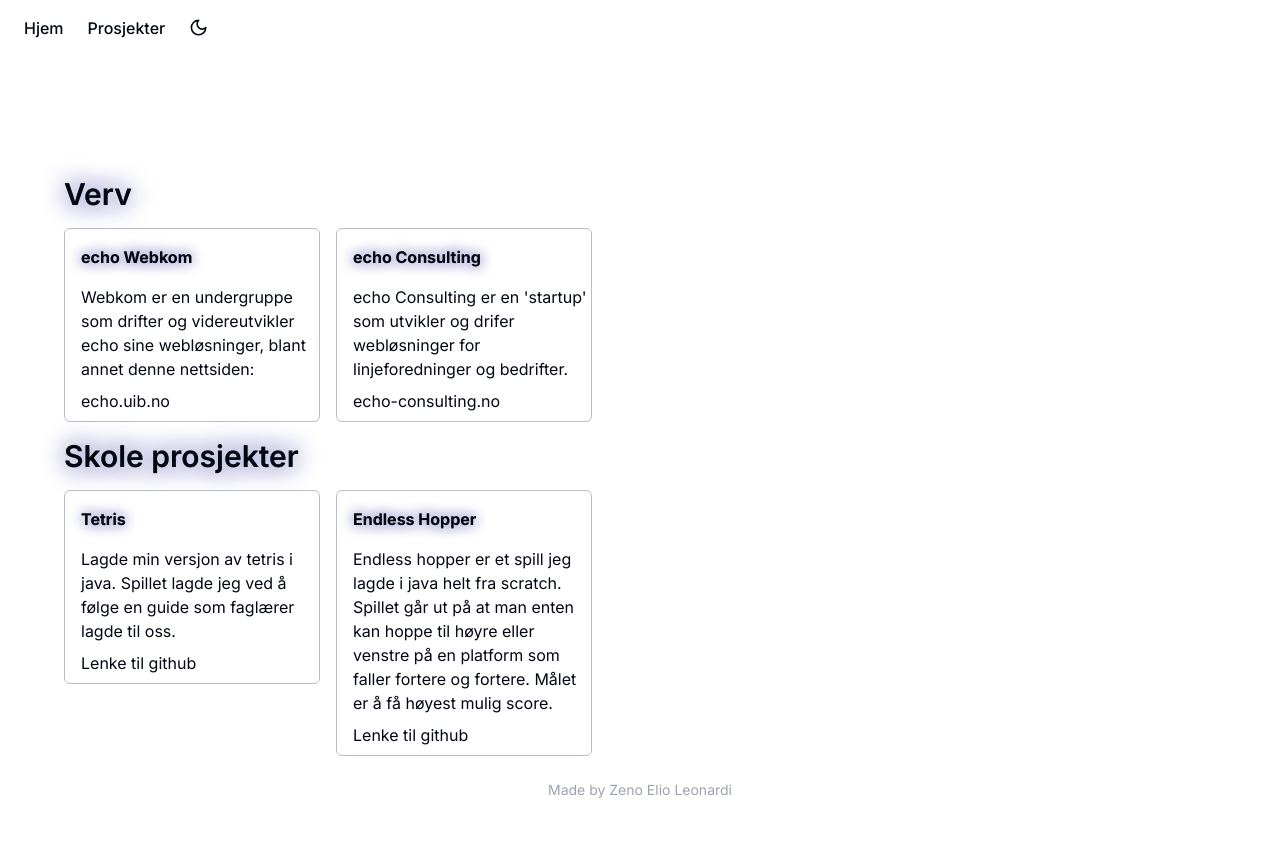
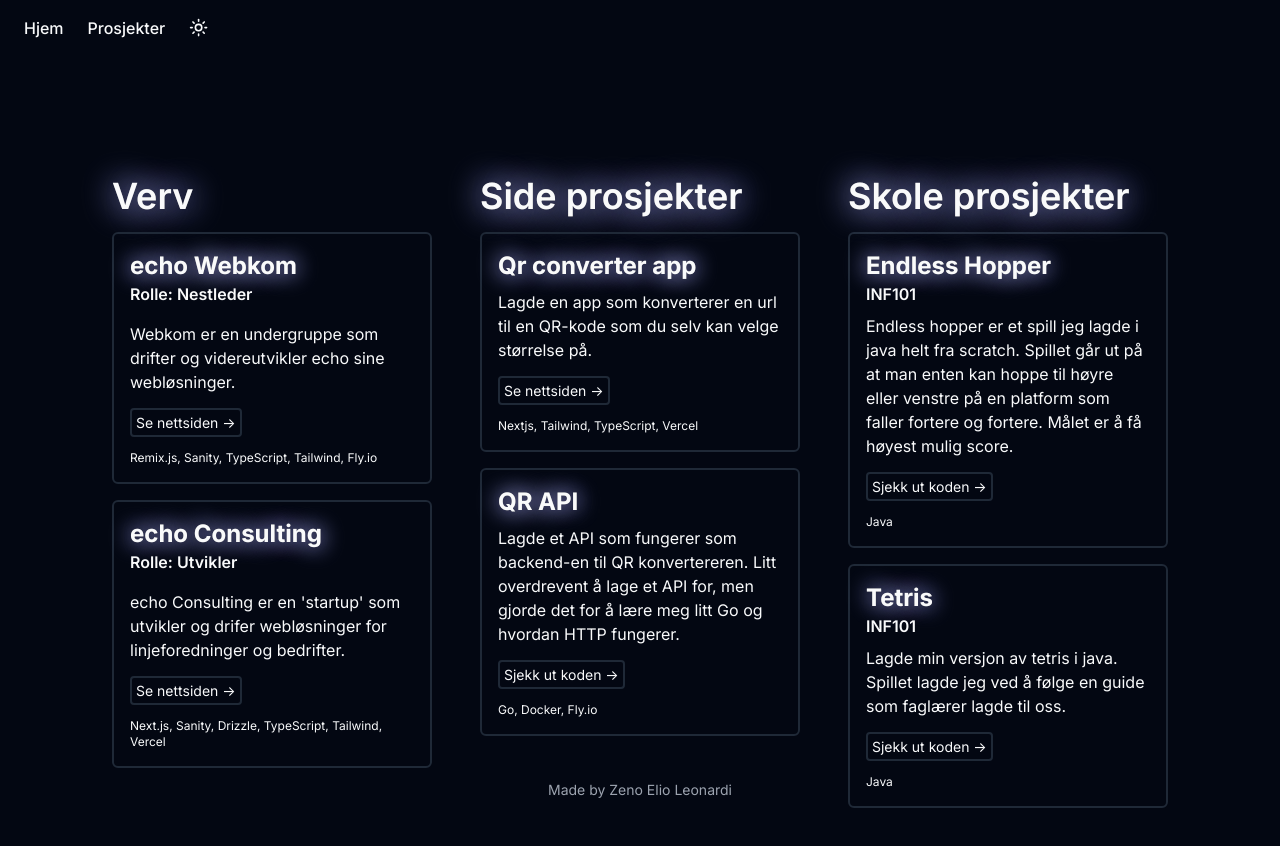
Before and after one commit to 0Zeno/Hjemmeside, a Next.js app: page /prosjekter in a window 1280 px wide. Shown: the top 846 px of the page. Built offline with nearby package versions, Linux system fonts and the light colour scheme.

Commit message:
Update project site ui

```diff
--- a/app/layout.tsx
+++ b/app/layout.tsx
@@ -26,7 +26,7 @@ export default function RootLayout({
       </head>
       <ThemeProvider
         attribute="class"
-        defaultTheme="light"
+        defaultTheme="dark"
         enableSystem
       >
         <body className={inter.className}>
--- a/app/prosjekter/page.tsx
+++ b/app/prosjekter/page.tsx
@@ -3,7 +3,7 @@ import Projects from "@/components/prosjekter";
 export default function MyProjects() {
   return (
     <div className="flex flex-col content-center p-16 pt-24">
-      <div className="py-8">
+        <div className="py-8">
         <Projects />
       </div>
     </div>
--- /dev/null
+++ b/components/personlige-prosjekter.tsx
@@ -0,0 +1,47 @@
+const projects = [
+  {
+    projectname: "Qr converter app",
+    discription:
+      "Lagde en app som konverterer en url til en QR-kode som du selv kan velge størrelse på.",
+    linknavn: "Se nettsiden ->",
+    link: "https://url-to-qr-converter.vercel.app/",
+    tech: "Nextjs, Tailwind, TypeScript, Vercel",
+  },
+  {
+    projectname: "QR API",
+    discription:
+      "Lagde et API som fungerer som backend-en til QR konvertereren. Litt overdrevent å lage et API for, men gjorde det for å lære meg litt Go og hvordan HTTP fungerer.",
+    linknavn: "Sjekk ut koden ->",
+    link: "https://github.com/0Zeno/Tetris-INF101",
+    tech: "Go, Docker, Fly.io",
+  },
+];
+
+export default function PersonalProjects() {
+    return(
+        <div>
+      <h1 className="flex text-4xl text-shadow font-semibold">
+        Side prosjekter
+      </h1>
+      <div className="flex flex-col pt-4 space-y-4">
+        {projects.map((project) => {
+          return (
+            <div key={project.projectname}>
+              <div className="border-2 border-border rounded-md p-4 w-80 ">
+                <h1 className="font-bold text-shadow text-2xl pb-2">
+                  {project.projectname}
+                </h1>
+                <p className="pb-4">{project.discription}</p>
+                <a href={project.link} className="hover:text-shadow hover:underline border-2 border-border rounded p-1 hover:bg-slate-900 text-sm ">
+                  {project.linknavn}
+                </a>
+                <p className="text-xs pt-4">{project.tech}</p>
+              </div>
+            </div>
+          );
+        })}
+      </div>
+    </div>
+
+    )
+}
--- a/components/prosjekter.tsx
+++ b/components/prosjekter.tsx
@@ -1,93 +1,14 @@
-import { Link } from "lucide-react";
+import PersonalProjects from "./personlige-prosjekter";
+import SchoolProjects from "./skoleprosjekter";
+import StudentClubProjects from "./verv";
 
-const groupProjects = [
-  {
-    projectname: "echo Webkom",
-    discription:
-      "Webkom er en undergruppe som drifter og videreutvikler echo sine webløsninger, blant annet denne nettsiden:",
-    linknavn: "echo.uib.no",
-    link: "https://echo.uib.no/",
-    tech: "Remix.js",
-  },
-  {
-    projectname: "echo Consulting",
-    discription:
-      "echo Consulting er en 'startup' som utvikler og drifer webløsninger for linjeforedninger og bedrifter.",
-    linknavn: "echo-consulting.no",
-    link: "https://echo-consulting.no/",
-    tech: "Next.js",
-  },
-];
-
-const schoolProjects = [
-  {
-    projectname: "Tetris",
-    discription:
-      "Lagde min versjon av tetris i java. Spillet lagde jeg ved å følge en guide som faglærer lagde til oss.",
-    linknavn: "Lenke til github",
-    link: "https://github.com/0Zeno/Tetris-INF101",
-    tech: "Java",
-    fag: "INF101",
-    år: "vår 2024",
-  },
-  {
-    projectname: "Endless Hopper",
-    discription:
-      "Endless hopper er et spill jeg lagde i java helt fra scratch. Spillet går ut på at man enten kan hoppe til høyre eller venstre på en platform som faller fortere og fortere. Målet er å få høyest mulig score.",
-    linknavn: "Lenke til github",
-    link: "https://github.com/0Zeno/EndlessHopper",
-    tech: "Java",
-    fag: "INF101",
-    år: "vår 2024",
-  },
-];
 
 export default function Projects() {
   return (
-    <div className="flex">
-      <div className="space-y-4">
-        <h1 className="flex text-3xl text-shadow font-semibold">
-          Verv
-        </h1>
-        <div className="flex sm:flex-row flex-col sm:space-x-4 space-y-4 sm:space-y-0">
-          {groupProjects.map((project) => {
-            return (
-              <div key={project.projectname}>
-                <div className="border border-border rounded-md p-2 w-64">
-                  <p className="font-bold p-2 text-shadow">
-                    {project.projectname}
-                  </p>
-                  <p className="p-2 w-64">{project.discription}</p>
-                  <a href={project.link} className="p-2 hover:text-shadow">
-                    {project.linknavn}
-                  </a>
-                </div>
-              </div>
-            );
-          })}
-        </div>
-        <h1 className="flex text-3xl text-shadow font-semibold">
-          Skole prosjekter
-        </h1>
-
-        <div className="flex sm:flex-row flex-col sm:space-x-4 space-y-4 sm:space-y-0">
-          {schoolProjects.map((project) => {
-            return (
-              <div key={project.projectname}>
-                <div className="border border-border rounded-md p-2 w-64">
-                  <p className="font-bold p-2 text-shadow">
-                    {project.projectname}
-                  </p>
-                  <p className="p-2 w-64">{project.discription}</p>
-                  <a href={project.link} className="p-2 hover:text-shadow">
-                    {project.linknavn}
-                  </a>
-                </div>
-              </div>
-            );
-          })}
-        </div>
+    <div className="sm:flex flex-row sm:space-y-0 space-y-8 sm:justify-evenly">
+        <StudentClubProjects/>
+        <PersonalProjects/>
+        <SchoolProjects/>
       </div>
-    </div>
   );
 }
--- /dev/null
+++ b/components/skoleprosjekter.tsx
@@ -0,0 +1,54 @@
+const projects = [
+  {
+    projectname: "Endless Hopper",
+    discription:
+      "Endless hopper er et spill jeg lagde i java helt fra scratch. Spillet går ut på at man enten kan hoppe til høyre eller venstre på en platform som faller fortere og fortere. Målet er å få høyest mulig score.",
+    linknavn: "Sjekk ut koden ->",
+    link: "https://github.com/0Zeno/EndlessHopper",
+    tech: "Java",
+    fag: "INF101",
+    år: "vår 2024",
+  },
+  {
+    projectname: "Tetris",
+    discription:
+      "Lagde min versjon av tetris i java. Spillet lagde jeg ved å følge en guide som faglærer lagde til oss.",
+    linknavn: "Sjekk ut koden ->",
+    link: "https://github.com/0Zeno/Tetris-INF101",
+    tech: "Java",
+    fag: "INF101",
+    år: "vår 2024",
+  },
+];
+
+export default function SchoolProjects() {
+  return (
+    <div>
+      <h1 className="flex text-4xl text-shadow font-semibold">
+        Skole prosjekter
+      </h1>
+      <div className="pt-4 space-y-4">
+        {projects.map((project) => {
+          return (
+            <div key={project.projectname}>
+              <div className="border-2 border-border rounded-md p-4 w-80">
+                <p className="font-bold text-shadow text-2xl">
+                  {project.projectname}
+                </p>
+                <p className="font-semibold">{project.fag}</p>
+                <p className="pt-2 pb-4">{project.discription}</p>
+                <a
+                  href={project.link}
+                  className="hover:text-shadow hover:underline border-2 border-border rounded p-1 hover:bg-slate-900 text-sm "
+                >
+                  {project.linknavn}
+                </a>
+                <p className="text-xs pt-4">{project.tech}</p>
+              </div>
+            </div>
+          );
+        })}
+      </div>
+    </div>
+  );
+}
--- /dev/null
+++ b/components/verv.tsx
@@ -0,0 +1,54 @@
+const groupProjects = [
+  {
+    projectname: "echo Webkom",
+    role: "Nestleder",
+    discription:
+      "Webkom er en undergruppe som drifter og videreutvikler echo sine webløsninger. ",
+    linkname: "echo.uib.no",
+    link: "https://echo.uib.no/",
+    tech: "Remix.js, Sanity, TypeScript, Tailwind, Fly.io",
+  },
+  {
+    projectname: "echo Consulting",
+    role: "Utvikler",
+    discription:
+      "echo Consulting er en 'startup' som utvikler og drifer webløsninger for linjeforedninger og bedrifter.",
+    linkname: "echo-consulting.no",
+    link: "https://echo-consulting.no/",
+    tech: "Next.js, Sanity, Drizzle, TypeScript, Tailwind, Vercel",
+  },
+];
+
+export default function StudentClubProjects() {
+  return (
+    <div className="flex">
+      <div className="space-y-4">
+        <h1 className="flex text-4xl text-shadow font-semibold">
+          Verv
+        </h1>
+        <div className="flex flex-col space-y-4">
+          {groupProjects.map((project) => {
+            return (
+              <div key={project.projectname}>
+                <div className="border-border rounded-md p-4 w-80 border-2">
+                  <p className="font-bold text-shadow text-2xl">
+                    {project.projectname}
+                  </p>
+                  <p className="font-semibold pb-4">Rolle: {project.role}</p>
+                  <p className="pb-4">{project.discription}</p>
+                  <a
+                    href={project.link}
+                    className=" hover:text-shadow hover:underline border-2 border-border rounded p-1 hover:bg-slate-900 text-sm "
+                  >
+                    Se nettsiden {"->"}
+                  </a>
+                  <p className="text-xs pt-4">{project.tech}</p>
+                </div>
+              </div>
+            );
+          })}
+        </div>
+      </div>
+    </div>
+  );
+}
```
